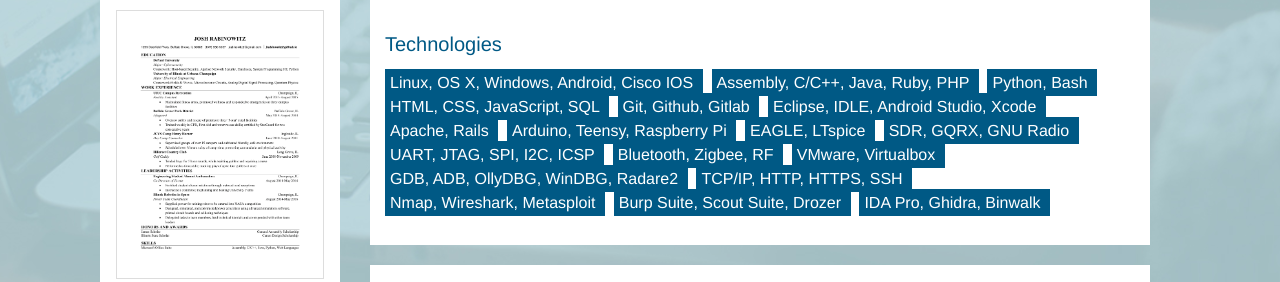
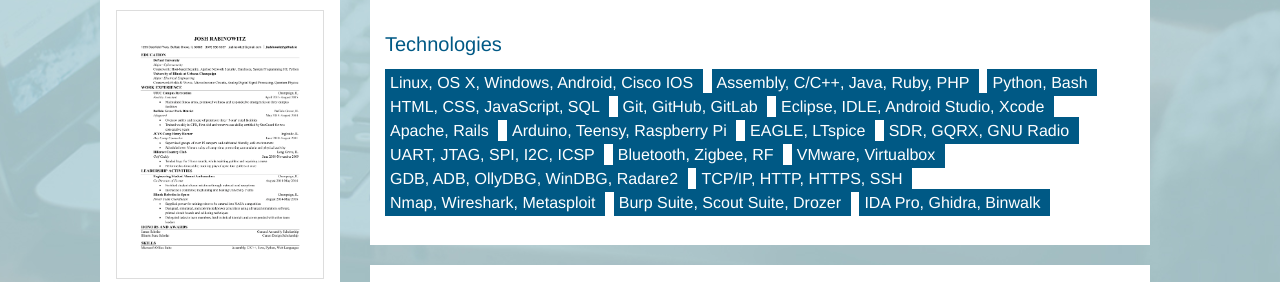
Before and after one commit to jrabinowitz2/jrabinowitz2.github.io, a Jekyll site: the page built from index.html, in a window 1280 px wide. Shown: the part 543-825 px from the top of the page. Built offline with Jekyll 4.4.1, drawn with Linux system fonts in a browser that asks for light colours; nearby versions of some CDN libraries; comment, search, counter and statistics services are not loaded.

```diff
--- a/_config.yml
+++ b/_config.yml
@@ -48,7 +48,7 @@ technologies:
 - Assembly, C/C++, Java, Ruby, PHP
 - Python, Bash
 - HTML, CSS, JavaScript, SQL
-- Git, Github, Gitlab
+- Git, GitHub, GitLab
 - Eclipse, IDLE, Android Studio, Xcode
 - Apache, Rails
 - Arduino, Teensy, Raspberry Pi
```
